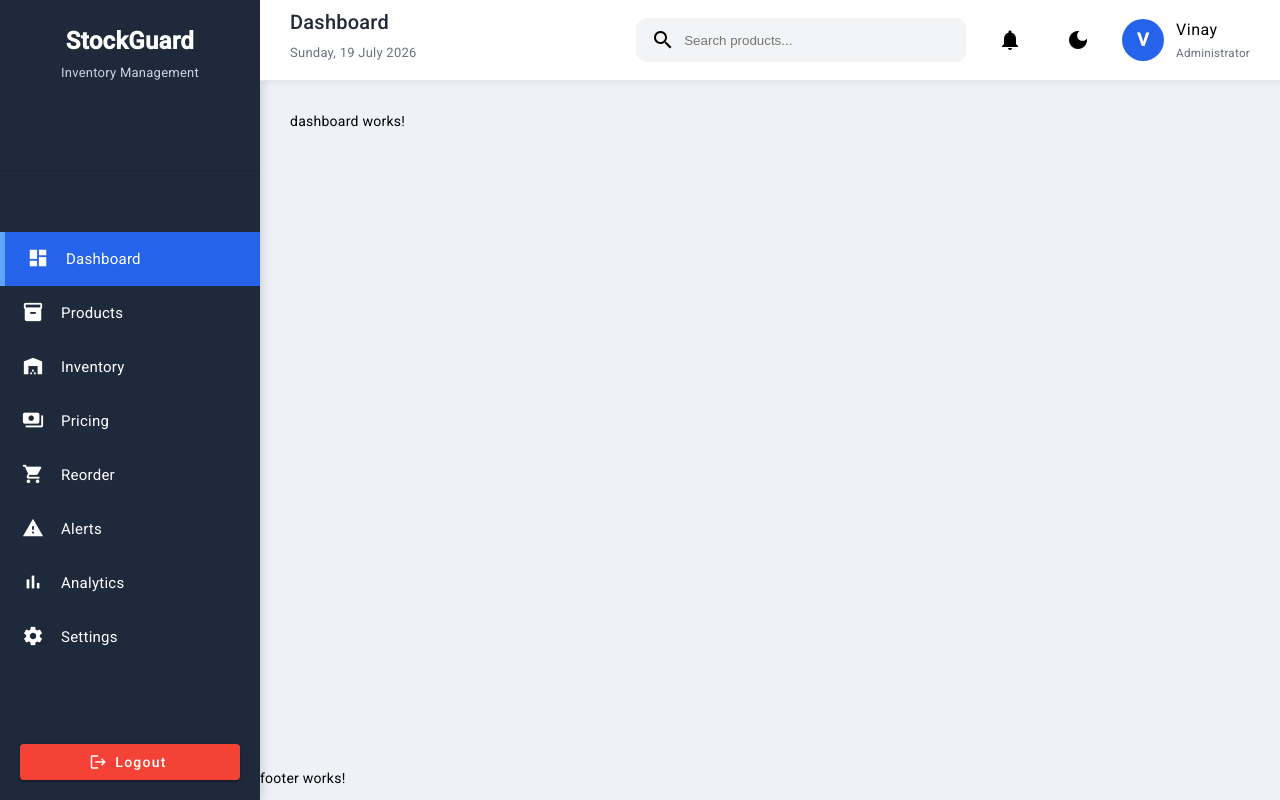
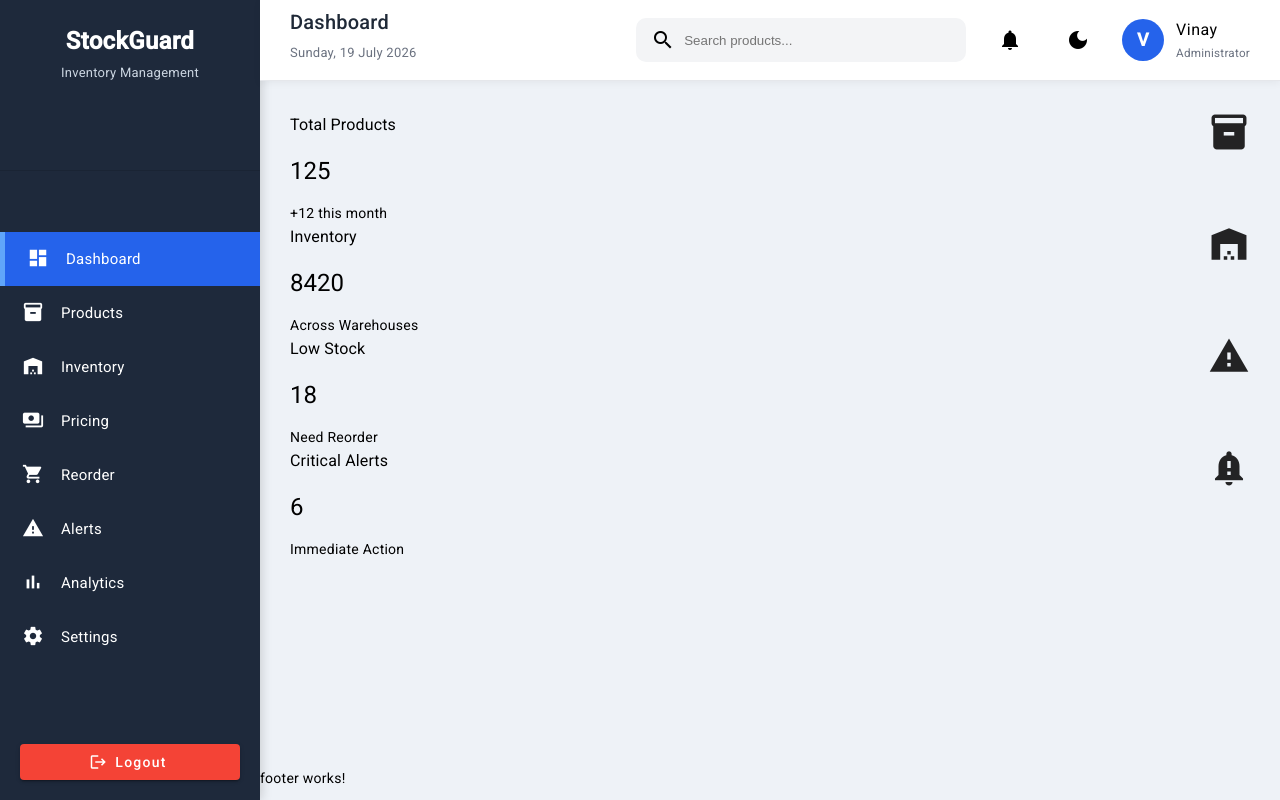
Before and after one commit to Team-ProjectK/omnichannel-stockguard, an Angular app in the folder frontend/: page /dashboard in a window 1280 px wide. Built offline with nearby package versions, Linux system fonts and the light colour scheme.

Commit message:
Refactor dashboard cards to dynamic components

```diff
--- a/frontend/src/app/features/dashboard/dashboard.component.html
+++ b/frontend/src/app/features/dashboard/dashboard.component.html
@@ -1 +1,30 @@
-<p>dashboard works!</p>
+<div class="cards">
+
+    <div
+        class="card"
+        *ngFor="let card of dashboardCards"
+        [ngClass]="card.color">
+
+        <div class="card-header">
+
+            <div>
+
+                <h3>{{card.title}}</h3>
+
+                <h1>{{card.value}}</h1>
+
+                <span>{{card.description}}</span>
+
+            </div>
+
+            <mat-icon>
+
+                {{card.icon}}
+
+            </mat-icon>
+
+        </div>
+
+    </div>
+
+</div>
--- a/frontend/src/app/features/dashboard/dashboard.component.scss
+++ b/frontend/src/app/features/dashboard/dashboard.component.scss
@@ -0,0 +1,37 @@
+.card-header{
+
+    display:flex;
+
+    justify-content:space-between;
+
+    align-items:flex-start;
+
+}
+
+.card-header mat-icon{
+
+    font-size:42px;
+
+    width:42px;
+
+    height:42px;
+
+    opacity:.85;
+
+}
+
+.card{
+
+    transition:.3s;
+
+    cursor:pointer;
+
+}
+
+.card:hover{
+
+    transform:translateY(-6px);
+
+    box-shadow:0 18px 30px rgba(0,0,0,.15);
+
+}
--- a/frontend/src/app/features/dashboard/dashboard.component.ts
+++ b/frontend/src/app/features/dashboard/dashboard.component.ts
@@ -1,4 +1,12 @@
 import { Component } from '@angular/core';
+
+interface DashboardCard {
+  title: string;
+  value: string;
+  description: string;
+  color: string;
+  icon: string;
+}
 
 @Component({
   selector: 'app-dashboard',
@@ -7,4 +15,40 @@ import { Component } from '@angular/core';
 })
 export class DashboardComponent {
 
+  dashboardCards: DashboardCard[] = [
+
+    {
+      title: 'Total Products',
+      value: '125',
+      description: '+12 this month',
+      color: 'blue',
+      icon: 'inventory_2'
+    },
+
+    {
+      title: 'Inventory',
+      value: '8420',
+      description: 'Across Warehouses',
+      color: 'green',
+      icon: 'warehouse'
+    },
+
+    {
+      title: 'Low Stock',
+      value: '18',
+      description: 'Need Reorder',
+      color: 'orange',
+      icon: 'warning'
+    },
+
+    {
+      title: 'Critical Alerts',
+      value: '6',
+      description: 'Immediate Action',
+      color: 'red',
+      icon: 'notification_important'
+    }
+
+  ];
+
 }
```
